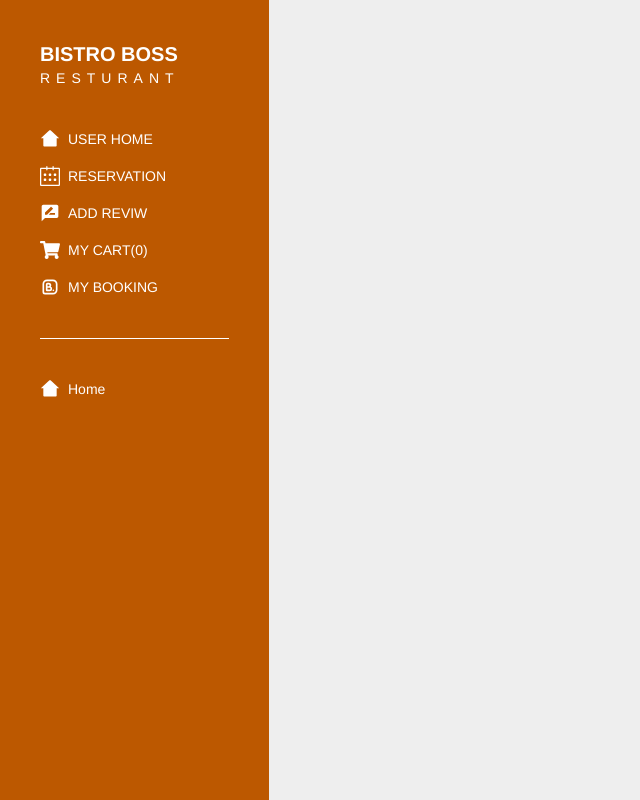
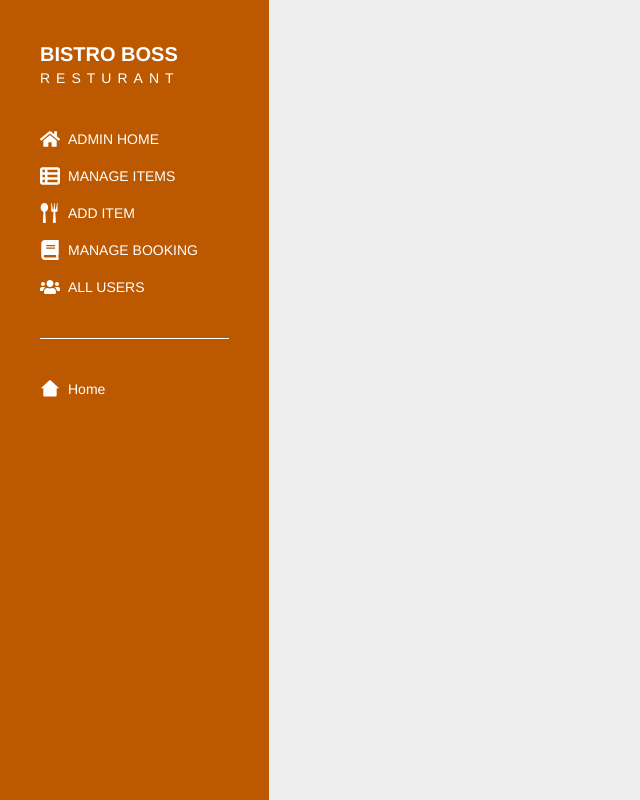
Before and after one commit to helal9380/foodApp, a React (Vite) app: page /dashboard in a window 1280 px wide. Shown: the whole page, without its empty margins (0-640 px from the left). Built offline with nearby package versions, Linux system fonts and the light colour scheme; no server answers; sample sign-in values are in the browser's storage.

Commit message:
added the all users save to the database and get

```diff
--- a/src/components/SectionTitle.jsx
+++ b/src/components/SectionTitle.jsx
@@ -1,10 +1,8 @@
 /** @format */
-
-import React from "react";
 
 const SectionTitle = ({ title, subtitle }) => {
   return (
-    <div className="text-center space-y-1 md:w-72 mx-auto my-20">
+    <div className="text-center space-y-1 md:w-72 mx-auto my-10">
       <h4 className="text-[#D99904]">--- {title} ---</h4>
       <h3 className="text-2xl border-t-2 py-4 border-[#E8E8E8] border-b-2">
         {subtitle}
--- a/src/context/AuthContextProvider.jsx
+++ b/src/context/AuthContextProvider.jsx
@@ -6,8 +6,9 @@ import {
   onAuthStateChanged,
   signInWithEmailAndPassword,
   signOut,
+  updateProfile,
 } from "firebase/auth";
-import React, { useEffect, useState } from "react";
+import { useEffect, useState } from "react";
 import { app } from "../firebase/firebase.config";
 import { AuthContext } from "./index.js";
 
@@ -35,17 +36,25 @@ const AuthContextProvider = ({ children }) => {
     const unsubscribe = onAuthStateChanged(auth, (currentUser) => {
       setUser(currentUser);
       setLoading(false);
+
+      console.log(currentUser);
     });
 
     return () => unsubscribe(); // Cleanup listener
   }, [loading]);
-
+  const updateUserInfo = (name, photo) => {
+    return updateProfile(auth.currentUser, {
+      displayName: name,
+      photoURL: photo,
+    });
+  };
   const userAuth = {
     user,
     loading,
     createUser,
     signIn,
     logOut,
+    updateUserInfo,
   };
   return (
     <>
--- a/src/page/dashboard/Dashboard.jsx
+++ b/src/page/dashboard/Dashboard.jsx
@@ -1,6 +1,8 @@
 /** @format */
 
-import { FaShoppingCart } from "react-icons/fa";
+import { FaBook, FaHome, FaShoppingCart, FaUsers } from "react-icons/fa";
+import { FaTableList } from "react-icons/fa6";
+import { ImSpoonKnife } from "react-icons/im";
 import { MdRateReview } from "react-icons/md";
 import { RiHome2Fill } from "react-icons/ri";
 import { SlCalender } from "react-icons/sl";
@@ -10,6 +12,7 @@ import useCart from "../../hook/useCart";
 
 const Dashboard = () => {
   const [cart] = useCart();
+  const isAdmin = true;
   return (
     <div className="flex">
       <div className="w-3/12 bg-[#bc5800] h-screen text-white p-10">
@@ -18,6 +21,51 @@ const Dashboard = () => {
           <p className="tracking-[6px] text-start uppercase">resturant</p>
         </div>
         <ul className="space-y-4">
+          {isAdmin ? (
+            <>
+              <li>
+                <Link
+                  className="flex gap-2 uppercase"
+                  to={"/dashboard/cart"}>
+                  <FaHome className="text-xl" />
+                  ADMIN HOME
+                </Link>
+              </li>
+              <li>
+                <Link
+                  className="flex gap-2 uppercase"
+                  to={"/dashboard/cart"}>
+                  <FaTableList className="text-xl" />
+                  MANAGE ITEMS
+                </Link>
+              </li>
+              <li>
+                <Link
+                  className="flex gap-2 uppercase"
+                  to={"/dashboard/cart"}>
+                  <ImSpoonKnife className="text-xl" />
+                  ADD ITEM
+                </Link>
+              </li>
+              <li>
+                <Link
+                  className="flex gap-2 uppercase"
+                  to={"/dashboard/cart"}>
+                  <FaBook className="text-xl" />
+                  MANAGE BOOKING
+                </Link>
+              </li>
+              <li>
+                <Link
+                  className="flex gap-2 uppercase"
+                  to={"/dashboard/users"}>
+                  <FaUsers className="text-xl" />
+                  ALL USERS
+                </Link>
+              </li>
+            </>
+          ) : (
+            <>
               <li>
                 <Link
                   className="flex gap-2 uppercase"
@@ -58,6 +106,8 @@ const Dashboard = () => {
                   My booking
                 </Link>
               </li>
+            </>
+          )}
 
           <div className="bg-white w-full h-[1px] my-10"></div>
 
--- /dev/null
+++ b/src/page/dashboard/Users.jsx
@@ -0,0 +1,75 @@
+/** @format */
+
+import { useQuery } from "@tanstack/react-query";
+import { TiDelete } from "react-icons/ti";
+import SectionTitle from "../../components/SectionTitle";
+import useAxiosSecure from "../../hook/useAxiosSecure";
+
+const Users = () => {
+  // TODO:
+  const isAdmin = true;
+  const axiosSecure = useAxiosSecure();
+  const { data: users = [] } = useQuery({
+    queryKey: ["uaers"],
+    queryFn: async () => {
+      const res = await axiosSecure.get("/users");
+      return res.data;
+    },
+  });
+  return (
+    <div className="bg-gray-100">
+      <SectionTitle
+        title={"Users"}
+        subtitle={"Manage Users"}
+      />
+
+      <div className="bg-white p-4 rounded-lg mx-4">
+        <h3 className="text-2xl font-semibold uppercase">
+          Total Users ({users.length})
+        </h3>
+
+        {/* all user here */}
+
+        <div className="overflow-x-auto">
+          <table className="table">
+            {/* head */}
+            <thead className="bg-[#bc5800] text-white rounded-full">
+              <tr>
+                <th>Email</th>
+                <th>Role</th>
+                <th>Action</th>
+              </tr>
+            </thead>
+            <tbody>
+              {/* row 1 */}
+              {users.map((user) => (
+                <tr key={user._id}>
+                  <td className="text-lg">{user.email}</td>
+                  <td>
+                    {isAdmin ? (
+                      <button className="btn btn-sm bg-[#bc5800] text-white">
+                        Make an User
+                      </button>
+                    ) : (
+                      <button className="btn btn-sm bg-[#bc5800] text-white">
+                        Make an Admin
+                      </button>
+                    )}
+                  </td>
+                  <td>
+                    <button className="btn bg-red-500 btn-sm">
+                      {" "}
+                      <TiDelete className="text-2xl text-white" />{" "}
+                    </button>
+                  </td>
+                </tr>
+              ))}
+            </tbody>
+          </table>
+        </div>
+      </div>
+    </div>
+  );
+};
+
+export default Users;
--- a/src/page/login/Login.jsx
+++ b/src/page/login/Login.jsx
@@ -20,6 +20,9 @@ const Login = () => {
     signIn(email, password)
       .then(() => {
         toast(`Login success`);
+        if (from === "/register") {
+          return navigate("/");
+        }
         navigate(from, { replace: true });
       })
       .catch((error) => console.log(error));
--- a/src/page/register/Register.jsx
+++ b/src/page/register/Register.jsx
@@ -4,22 +4,37 @@ import { Link, useLocation, useNavigate } from "react-router";
 import { toast } from "react-toastify";
 import loginImg from "../../assets/login.jpg";
 import { AuthContext } from "../../context";
+import useAxiosPublic from "../../hook/useAxiosPublic";
 const Register = () => {
-  const { createUser } = useContext(AuthContext);
+  const { createUser, logOut } = useContext(AuthContext);
+  const axiosPublic = useAxiosPublic();
   const navigate = useNavigate();
   const location = useLocation();
   const handleRegister = (e) => {
     e.preventDefault();
     const form = e.target;
+    const name = e.target.name;
+    const photo = e.target.photo;
     const email = form.email.value;
     const password = form.password.value;
 
-    createUser(email, password)
-      .then((result) => {
-        toast(` the ${result.user.email} create successfully`);
-        navigate("/login", { state: { from: location } });
-      })
-      .catch((error) => console.log(error.massege));
+    createUser(email, password).then((result) => {
+      console.log(result);
+      // create user in the database
+      const userInfo = {
+        email,
+      };
+      axiosPublic
+        .post("/users", userInfo)
+        .then((res) => {
+          if (res.data.insertedId) {
+            toast(` the ${result.user.email} create successfully`);
+            logOut();
+            navigate("/login", { state: { from: location } });
+          }
+        })
+        .catch((error) => console.log(error));
+    });
   };
   return (
     <div
@@ -41,6 +56,13 @@ const Register = () => {
               className="input w-full bg-transparent border-[#e49917]"
               placeholder="Name"
               name="name"
+            />
+            <label className="fieldset-label">Photo</label>
+            <input
+              type="text"
+              className="input w-full bg-transparent border-[#e49917]"
+              placeholder="Photo URL"
+              name="photo"
             />
             <label className="fieldset-label">Email</label>
             <input
--- a/src/routes/router.jsx
+++ b/src/routes/router.jsx
@@ -3,12 +3,14 @@
 import { createBrowserRouter } from "react-router-dom";
 import Main from "../Layout/Main";
 import Dashboard from "../page/dashboard/Dashboard";
+import Users from "../page/dashboard/Users";
 import Carts from "../page/dashboard/cart/Carts";
 import Home from "../page/home/Home";
 import Login from "../page/login/Login";
 import Menu from "../page/ourMenu/Menu";
 import Register from "../page/register/Register";
 import ShopPage from "../page/shop/ShopPage";
+import PrivateRout from "../routes/PrivateRout";
 
 export const router = createBrowserRouter([
   {
@@ -39,12 +41,20 @@ export const router = createBrowserRouter([
   },
   {
     path: "dashboard",
-    element: <Dashboard />,
+    element: (
+      <PrivateRout>
+        <Dashboard />
+      </PrivateRout>
+    ),
     children: [
       {
         path: "cart",
         element: <Carts />,
       },
+      {
+        path: "users",
+        element: <Users />,
+      },
     ],
   },
 ]);
```
Lines whose indentation alone changed are shown as unchanged.
